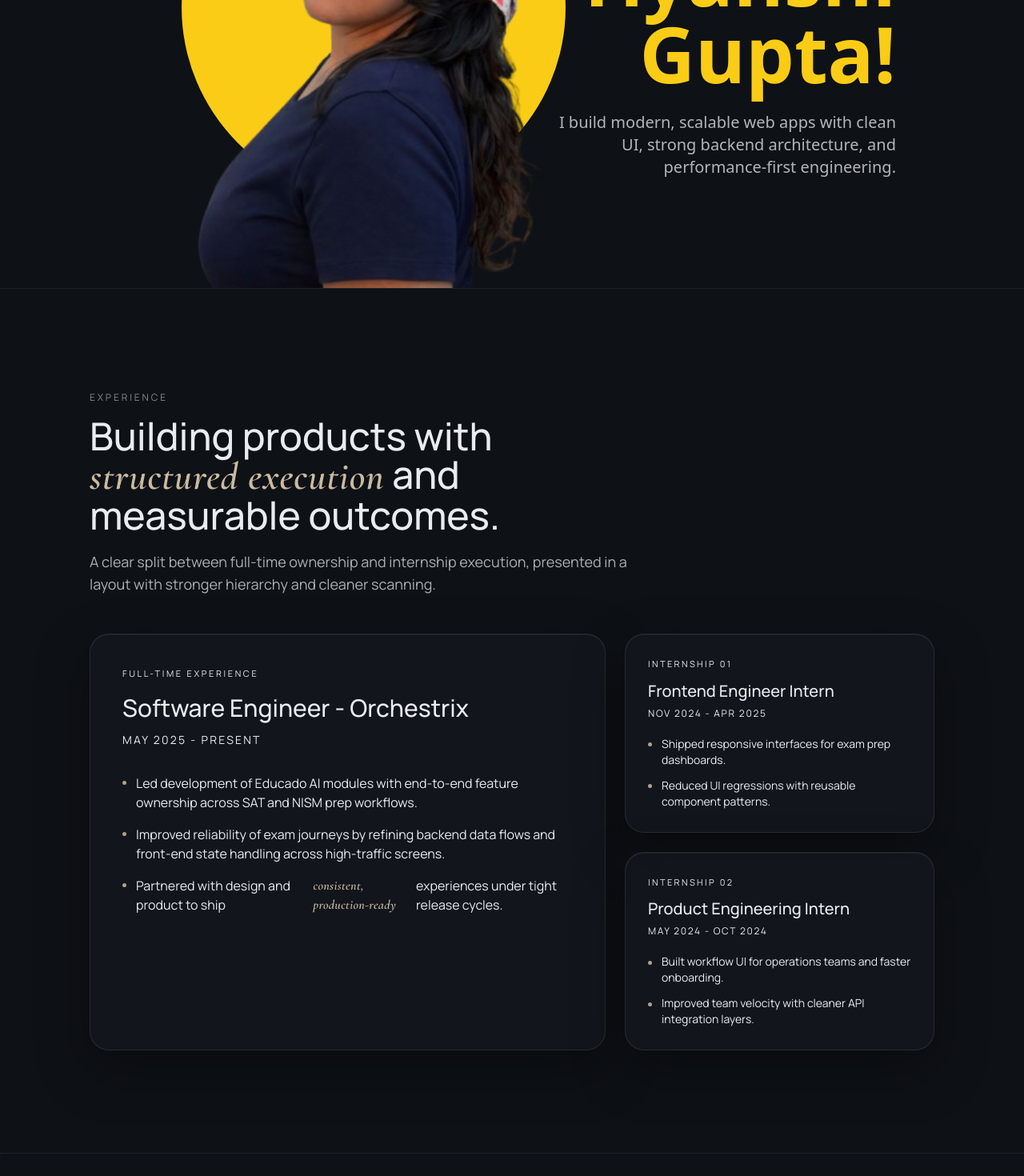
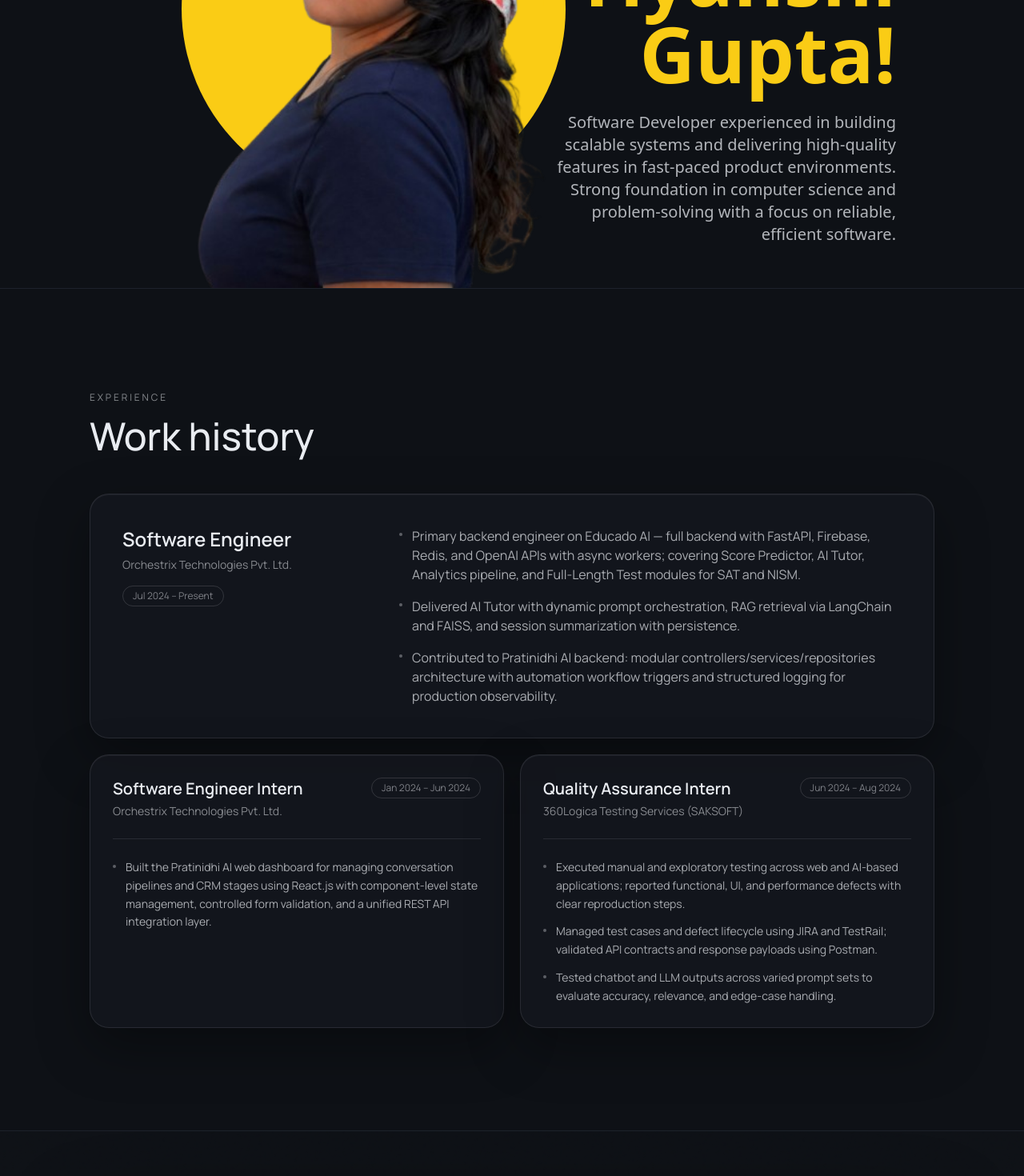
Before and after one commit to priyanshi226/portfolio_pri, a React (Vite) app: page / in a window 1280 px wide. Shown: the part 440-1910 px from the top of the page at 80% size. Built offline with nearby package versions, Linux system fonts and the light colour scheme.

Commit message:
ui changes

```diff
--- a/src/components/ui/cinematic-landing-hero.tsx
+++ b/src/components/ui/cinematic-landing-hero.tsx
@@ -429,16 +429,16 @@ export function CinematicHero({
 
                 {/* Floating Cards - Positioned outside phone mockup */}
                 <div className="floating-badge floating-ui-badge absolute top-8 -left-24 lg:top-8 lg:-left-24 z-20 flex flex-col gap-2 rounded-xl p-3 lg:gap-3 lg:rounded-2xl lg:p-4 w-52 lg:w-64">
-                  <p className="text-xs font-bold tracking-tight text-white lg:text-sm uppercase">SAT Module</p>
+                  <p className="text-xs font-bold tracking-tight text-white lg:text-sm uppercase">SAT Exam</p>
                   <p className="text-[10px] font-medium text-blue-200/70 lg:text-xs leading-relaxed">
-                    Developed features for SAT preparation platform. Implemented mock tests, performance tracking, and analytics with focus on scalable UI and real-time data handling.
+                    Score Predictor with exam-aware question assembly, pass-probability computation, and Full-Length Test module with blueprint-driven mock generation, randomized ordering, and score and topic breakdown.
                   </p>
                 </div>
 
                 <div className="floating-badge floating-ui-badge absolute bottom-8 -right-12 lg:bottom-8 lg:-right-12 z-20 flex flex-col gap-2 rounded-xl p-3 lg:gap-3 lg:rounded-2xl lg:p-4 w-52 lg:w-64">
-                  <p className="text-xs font-bold tracking-tight text-white lg:text-sm uppercase">NISM Module</p>
+                  <p className="text-xs font-bold tracking-tight text-white lg:text-sm uppercase">NISM Exam</p>
                   <p className="text-[10px] font-medium text-blue-200/70 lg:text-xs leading-relaxed">
-                    Built and adapted system for finance-based certification exams. Designed mock test flows, dashboard integration, and ensured alignment with exam-specific requirements.
+                    AI Tutor with dynamic prompt orchestration, RAG retrieval via LangChain, FAISS, and OpenAI embeddings, and Analytics pipeline with strength and weakness detection and personalized performance insights.
                   </p>
                 </div>
               </div>
--- a/src/components/ui/demo.tsx
+++ b/src/components/ui/demo.tsx
@@ -17,25 +17,27 @@ const reveal = {
 const MinimalistHeroDemo = () => {
   const navLinks = [
     { label: 'HOME', href: '#' },
-    { label: 'PRODUCT', href: '#' },
-    { label: 'STORE', href: '#' },
-    { label: 'ABOUT US', href: '#' },
+    { label: 'EXPERIENCE', href: '#experience' },
+    { label: 'PROJECTS', href: '#projects' },
+    { label: 'SKILLS', href: '#skills' },
+    { label: 'CONTACT', href: '#contact' },
   ]
 
   const socialLinks = [
     { icon: Globe, href: '#' },
-    { icon: Mail, href: '#' },
-    { icon: Briefcase, href: '#' },
-    { icon: SquareUser, href: '#' },
+    { icon: Mail, href: 'mailto:priyanshigupta0303@gmail.com' },
+    { icon: Briefcase, href: 'https://www.linkedin.com/in/priyanshi-gupta' },
+    { icon: SquareUser, href: 'https://github.com/priyanshi-gupta' },
   ]
 
   return (
     <div className="bg-background text-foreground">
       <section className="h-screen">
         <MinimalistHero
-          logoText="mnmlst."
+          logoText="PG."
           navLinks={navLinks}
-          mainText="I build modern, scalable web apps with clean UI, strong backend architecture, and performance-first engineering."
+          resumeHref="/portfolio_pri/resume.pdf"
+          mainText="Software Developer experienced in building scalable systems and delivering high-quality features in fast-paced product environments. Strong foundation in computer science and problem-solving with a focus on reliable, efficient software."
           imageSrc="image.png"
           imageAlt="Portfolio hero image."
           overlayText={{
@@ -43,7 +45,7 @@ const MinimalistHeroDemo = () => {
             part2: 'Priyanshi Gupta!',
           }}
           socialLinks={socialLinks}
-          locationText="Arlington Heights, IL"
+          locationText="Patiala, India"
         />
       </section>
 
@@ -58,54 +60,50 @@ const MinimalistHeroDemo = () => {
           >
             <p className="eyebrow">Experience</p>
             <h2 className="section-heading mt-4">
-              Building products with{' '}
-              <span className="highlight-phrase">structured execution</span> and
-              measurable outcomes.
+              Work history
             </h2>
-            <p className="section-body mt-5">
-              A clear split between full-time ownership and internship execution,
-              presented in a layout with stronger hierarchy and cleaner scanning.
-            </p>
           </motion.div>
 
-          <div className="grid gap-6 lg:grid-cols-[1.25fr_0.75fr]">
+          <div className="space-y-5">
+
+            {/* Full-width horizontal: Software Engineer */}
             <motion.article
               variants={reveal}
               initial="hidden"
               whileInView="show"
-              viewport={{ once: true, amount: 0.2 }}
-              className="soft-card h-full min-h-[30rem] p-8 sm:p-10"
+              viewport={{ once: true, amount: 0.15 }}
+              className="soft-card p-8 sm:p-10"
             >
-              <p className="text-[11px] uppercase tracking-[0.24em] text-foreground/54">
-                Full-Time Experience
+              <div className="grid gap-8 md:grid-cols-[1fr_2fr]">
+                <div>
+                  <h3 className="text-2xl font-semibold text-foreground">
+                    Software Engineer
+                  </h3>
+                  <p className="mt-1.5 text-sm text-foreground/55">
+                    Orchestrix Technologies Pvt. Ltd.
                   </p>
-              <h3 className="mt-4 text-2xl font-medium leading-tight text-foreground sm:text-3xl">
-                Software Engineer - Orchestrix
-              </h3>
-              <p className="mt-3 text-sm uppercase tracking-[0.16em] text-foreground/56">
-                May 2025 - Present
-              </p>
-              <ul className="mt-8 space-y-4">
-                <li className="flex gap-3 text-sm leading-relaxed text-foreground/74 sm:text-base">
-                  <span className="mt-[0.56rem] h-[5px] w-[5px] shrink-0 rounded-full bg-[hsl(var(--accent-soft))]" />
-                  Led development of Educado AI modules with end-to-end feature
-                  ownership across SAT and NISM prep workflows.
+                  <span className="mt-4 inline-block rounded-full border border-foreground/15 px-3 py-1 text-xs text-foreground/50">
+                    Jul 2024 – Present
+                  </span>
+                </div>
+                <ul className="space-y-4">
+                  {[
+                    'Primary backend engineer on Educado AI — full backend with FastAPI, Firebase, Redis, and OpenAI APIs with async workers; covering Score Predictor, AI Tutor, Analytics pipeline, and Full-Length Test modules for SAT and NISM.',
+                    'Delivered AI Tutor with dynamic prompt orchestration, RAG retrieval via LangChain and FAISS, and session summarization with persistence.',
+                    'Contributed to Pratinidhi AI backend: modular controllers/services/repositories architecture with automation workflow triggers and structured logging for production observability.',
+                  ].map((point) => (
+                    <li key={point} className="flex gap-3 text-sm leading-relaxed text-foreground/70 sm:text-base">
+                      <span className="mt-[0.5rem] h-[4px] w-[4px] shrink-0 rounded-full bg-foreground/35" />
+                      {point}
                     </li>
-                <li className="flex gap-3 text-sm leading-relaxed text-foreground/74 sm:text-base">
-                  <span className="mt-[0.56rem] h-[5px] w-[5px] shrink-0 rounded-full bg-[hsl(var(--accent-soft))]" />
-                  Improved reliability of exam journeys by refining backend data
-                  flows and front-end state handling across high-traffic screens.
-                </li>
-                <li className="flex gap-3 text-sm leading-relaxed text-foreground/74 sm:text-base">
-                  <span className="mt-[0.56rem] h-[5px] w-[5px] shrink-0 rounded-full bg-[hsl(var(--accent-soft))]" />
-                  Partnered with design and product to ship{' '}
-                  <span className="highlight-phrase">consistent, production-ready</span>{' '}
-                  experiences under tight release cycles.
-                </li>
+                  ))}
                 </ul>
+              </div>
             </motion.article>
 
-            <div className="grid gap-6">
+            {/* Bottom row: two internships side by side */}
+            <div className="grid gap-5 md:grid-cols-2">
+
               <motion.article
                 variants={reveal}
                 initial="hidden"
@@ -113,24 +111,24 @@ const MinimalistHeroDemo = () => {
                 viewport={{ once: true, amount: 0.2 }}
                 className="soft-card p-7"
               >
-                <p className="text-[11px] uppercase tracking-[0.22em] text-foreground/54">
-                  Internship 01
-                </p>
-                <h3 className="mt-3 text-xl font-medium leading-tight text-foreground">
-                  Frontend Engineer Intern
-                </h3>
-                <p className="mt-2 text-xs uppercase tracking-[0.14em] text-foreground/56">
-                  Nov 2024 - Apr 2025
-                </p>
-                <ul className="mt-5 space-y-3">
-                  <li className="flex gap-3 text-sm text-foreground/72">
-                    <span className="mt-[0.55rem] h-[5px] w-[5px] shrink-0 rounded-full bg-[hsl(var(--accent-soft))]" />
-                    Shipped responsive interfaces for exam prep dashboards.
+                <div className="flex flex-wrap items-start justify-between gap-3">
+                  <div>
+                    <h3 className="text-xl font-semibold text-foreground">Software Engineer Intern</h3>
+                    <p className="mt-1 text-sm text-foreground/55">Orchestrix Technologies Pvt. Ltd.</p>
+                  </div>
+                  <span className="shrink-0 rounded-full border border-foreground/15 px-3 py-1 text-xs text-foreground/50">
+                    Jan 2024 – Jun 2024
+                  </span>
+                </div>
+                <ul className="mt-6 space-y-3 border-t border-foreground/10 pt-6">
+                  {[
+                    'Built the Pratinidhi AI web dashboard for managing conversation pipelines and CRM stages using React.js with component-level state management, controlled form validation, and a unified REST API integration layer.',
+                  ].map((point) => (
+                    <li key={point} className="flex gap-3 text-sm leading-relaxed text-foreground/70">
+                      <span className="mt-[0.5rem] h-[4px] w-[4px] shrink-0 rounded-full bg-foreground/35" />
+                      {point}
                     </li>
-                  <li className="flex gap-3 text-sm text-foreground/72">
-                    <span className="mt-[0.55rem] h-[5px] w-[5px] shrink-0 rounded-full bg-[hsl(var(--accent-soft))]" />
-                    Reduced UI regressions with reusable component patterns.
-                  </li>
+                  ))}
                 </ul>
               </motion.article>
 
@@ -141,50 +139,53 @@ const MinimalistHeroDemo = () => {
                 viewport={{ once: true, amount: 0.2 }}
                 className="soft-card p-7"
               >
-                <p className="text-[11px] uppercase tracking-[0.22em] text-foreground/54">
-                  Internship 02
-                </p>
-                <h3 className="mt-3 text-xl font-medium leading-tight text-foreground">
-                  Product Engineering Intern
-                </h3>
-                <p className="mt-2 text-xs uppercase tracking-[0.14em] text-foreground/56">
-                  May 2024 - Oct 2024
-                </p>
-                <ul className="mt-5 space-y-3">
-                  <li className="flex gap-3 text-sm text-foreground/72">
-                    <span className="mt-[0.55rem] h-[5px] w-[5px] shrink-0 rounded-full bg-[hsl(var(--accent-soft))]" />
-                    Built workflow UI for operations teams and faster onboarding.
+                <div className="flex flex-wrap items-start justify-between gap-3">
+                  <div>
+                    <h3 className="text-xl font-semibold text-foreground">Quality Assurance Intern</h3>
+                    <p className="mt-1 text-sm text-foreground/55">360Logica Testing Services (SAKSOFT)</p>
+                  </div>
+                  <span className="shrink-0 rounded-full border border-foreground/15 px-3 py-1 text-xs text-foreground/50">
+                    Jun 2024 – Aug 2024
+                  </span>
+                </div>
+                <ul className="mt-6 space-y-3 border-t border-foreground/10 pt-6">
+                  {[
+                    'Executed manual and exploratory testing across web and AI-based applications; reported functional, UI, and performance defects with clear reproduction steps.',
+                    'Managed test cases and defect lifecycle using JIRA and TestRail; validated API contracts and response payloads using Postman.',
+                    'Tested chatbot and LLM outputs across varied prompt sets to evaluate accuracy, relevance, and edge-case handling.',
+                  ].map((point) => (
+                    <li key={point} className="flex gap-3 text-sm leading-relaxed text-foreground/70">
+                      <span className="mt-[0.5rem] h-[4px] w-[4px] shrink-0 rounded-full bg-foreground/35" />
+                      {point}
                     </li>
-                  <li className="flex gap-3 text-sm text-foreground/72">
-                    <span className="mt-[0.55rem] h-[5px] w-[5px] shrink-0 rounded-full bg-[hsl(var(--accent-soft))]" />
-                    Improved team velocity with cleaner API integration layers.
-                  </li>
+                  ))}
                 </ul>
               </motion.article>
+
             </div>
           </div>
         </div>
       </section>
 
-      <section id="projects" className="relative min-h-screen overflow-hidden section-divider">
+      <section id="projects" className="relative min-h-screen overflow-hidden section-divider" aria-label="Projects">
         <CinematicHero
           brandName="Educado AI"
-          tagline1="Designing resilient systems,"
-          tagline2="shipping delightful products."
-          cardHeading="Building Scalable EdTech Solutions"
-          cardDescription="At Orchestrix, I contributed to Educado AI—a comprehensive exam preparation platform. Developed end-to-end features for SAT and NISM modules, focusing on scalable architecture, real-time performance tracking, and seamless user experience across complex exam workflows."
+          tagline1="AI Learning Platform"
+          tagline2="NISM and SAT"
+          cardHeading="Educado AI — AI Learning Platform (NISM and SAT)"
+          cardDescription="Built the full backend using FastAPI, Firebase Auth, Firestore, Redis, and OpenAI APIs with async background workers; designed for low-latency reads and eventual-consistency writes at scale. Delivered Score Predictor, AI Tutor, Analytics pipeline, and Full-Length Test modules for both SAT and NISM exam preparation."
           metricValue={420}
           metricLabel="Days of Building"
-          ctaHeading="Build with me."
-          ctaDescription="Explore how I turn ideas into production-ready experiences with clear architecture and strong visual craft."
+          ctaHeading="Primary backend engineer, near-sole ownership."
+          ctaDescription="Shipped Score Predictor, AI Tutor flow, Analytics pipeline, and Full-Length Test module — covering exam-aware question assembly, RAG retrieval via LangChain and FAISS, async event ingestion, and entitlement-aware trial gating."
         />
       </section>
 
       <section className="relative min-h-screen overflow-hidden">
         <LaptopHero
           projectName="Pratinidhi AI"
-          heading="Agent Workflows at Scale"
-          description="Architected intelligent agent pipelines for business automation with guardrails, evaluations, and real-world deployments. Implemented template-based workflows for rapid domain adaptation and measurable impact on handoff rates and resolution quality."
+          heading="AI Agent and CRM Workflow Platform"
+          description="Built a web dashboard for managing conversation pipelines and CRM stages using React.js with component-level state management, controlled form validation, and a unified REST API integration layer. Worked on a modular backend following controllers/services/repositories pattern, covering intake, qualification, routing, and lifecycle tracking of customer interactions."
         />
       </section>
 
@@ -219,7 +220,22 @@ const MinimalistHeroDemo = () => {
             </h2>
           </motion.div>
 
-          <div className="grid gap-6 md:grid-cols-3">
+          <div className="grid gap-6 md:grid-cols-2 lg:grid-cols-3">
+            <motion.article
+              variants={reveal}
+              initial="hidden"
+              whileInView="show"
+              viewport={{ once: true, amount: 0.2 }}
+              className="soft-card p-6"
+            >
+              <p className="text-[11px] uppercase tracking-[0.2em] text-foreground/54">
+                Languages
+              </p>
+              <p className="mt-4 text-sm leading-relaxed text-foreground/72">
+                C++, Python, JavaScript, TypeScript
+              </p>
+            </motion.article>
+
             <motion.article
               variants={reveal}
               initial="hidden"
@@ -231,8 +247,7 @@ const MinimalistHeroDemo = () => {
                 Frontend
               </p>
               <p className="mt-4 text-sm leading-relaxed text-foreground/72">
-                React, TypeScript, Tailwind CSS, Framer Motion, GSAP, Responsive
-                System Design
+                React.js, Tailwind CSS, Flutter
               </p>
             </motion.article>
 
@@ -247,8 +262,7 @@ const MinimalistHeroDemo = () => {
                 Backend
               </p>
               <p className="mt-4 text-sm leading-relaxed text-foreground/72">
-                Node.js, REST APIs, Authentication, Data Modeling, Workflow
-                Orchestration
+                FastAPI (Python), REST API Design, JWT Authentication, Microservices
               </p>
             </motion.article>
 
@@ -260,36 +274,28 @@ const MinimalistHeroDemo = () => {
               className="soft-card p-6"
             >
               <p className="text-[11px] uppercase tracking-[0.2em] text-foreground/54">
-                Tools
+                AI / LLM
               </p>
               <p className="mt-4 text-sm leading-relaxed text-foreground/72">
-                Git, Postman, Figma, Vite, CI/CD, Performance Profiling and QA
-                Workflows
+                OpenAI APIs, LangChain, FAISS, RAG Pipelines, Prompt Engineering
               </p>
             </motion.article>
-          </div>
-        </div>
-      </section>
 
-      <section id="about" className="section-spacing section-divider">
-        <div className="section-shell">
-          <motion.div
+            <motion.article
               variants={reveal}
               initial="hidden"
               whileInView="show"
               viewport={{ once: true, amount: 0.2 }}
-            className="soft-card max-w-4xl p-8 sm:p-10"
+              className="soft-card p-6 md:col-span-2 lg:col-span-1"
             >
-            <p className="eyebrow">About / Approach</p>
-            <p className="mt-5 text-base leading-relaxed text-foreground/74 sm:text-lg">
-              I like to work with clear product intent, lean iterations, and a
-              strong handoff loop between design and engineering. My process
-              emphasizes <span className="highlight-phrase">systems thinking</span>,
-              practical architecture, and{' '}
-              <span className="highlight-phrase">high ownership execution</span>{' '}
-              from early prototypes to production release.
+              <p className="text-[11px] uppercase tracking-[0.2em] text-foreground/54">
+                Databases &amp; Infra
               </p>
-          </motion.div>
+              <p className="mt-4 text-sm leading-relaxed text-foreground/72">
+                MongoDB, Firebase (Auth + Firestore), Redis, SQL, Docker, CI/CD, Git
+              </p>
+            </motion.article>
+          </div>
         </div>
       </section>
 
@@ -313,13 +319,13 @@ const MinimalistHeroDemo = () => {
             </p>
             <div className="mt-8 flex flex-wrap gap-3">
               <a
-                href="mailto:youremail@example.com"
+                href="mailto:priyanshigupta0303@gmail.com"
                 className="rounded-full border border-foreground/16 px-4 py-2 text-xs uppercase tracking-[0.15em] text-foreground/70 transition-colors hover:border-foreground/30 hover:text-foreground"
               >
                 Email
               </a>
               <a
-                href="#"
+                href="https://www.linkedin.com/in/priyanshi-gupta"
                 target="_blank"
                 rel="noopener noreferrer"
                 className="rounded-full border border-foreground/16 px-4 py-2 text-xs uppercase tracking-[0.15em] text-foreground/70 transition-colors hover:border-foreground/30 hover:text-foreground"
@@ -327,12 +333,19 @@ const MinimalistHeroDemo = () => {
                 LinkedIn
               </a>
               <a
-                href="#"
+                href="https://github.com/priyanshi-gupta"
                 target="_blank"
                 rel="noopener noreferrer"
                 className="rounded-full border border-foreground/16 px-4 py-2 text-xs uppercase tracking-[0.15em] text-foreground/70 transition-colors hover:border-foreground/30 hover:text-foreground"
               >
                 GitHub
+              </a>
+              <a
+                href="/portfolio_pri/resume.pdf"
+                download
+                className="rounded-full border border-foreground/30 px-4 py-2 text-xs uppercase tracking-[0.15em] text-foreground/80 transition-colors hover:border-foreground/60 hover:text-foreground"
+              >
+                Download Resume
               </a>
             </div>
           </motion.div>
--- a/src/index.css
+++ b/src/index.css
@@ -1,4 +1,4 @@
-@import url('https://fonts.googleapis.com/css2?family=Cormorant+Garamond:ital,wght@1,500;1,600&family=Manrope:wght@400;500;600&display=swap');
+@import url('https://fonts.googleapis.com/css2?family=Manrope:wght@400;500;600&display=swap');
 
 @tailwind base;
 @tailwind components;
@@ -74,8 +74,6 @@
 
   .highlight-phrase {
     color: hsl(var(--accent));
-    font-family: 'Cormorant Garamond', Georgia, serif;
-    font-style: italic;
     font-weight: 600;
     letter-spacing: 0.02em;
   }
```
Also changed, not shown: src/components/ui/laptop-hero.tsx (+4 -4 lines), src/components/ui/minimalist-hero.tsx (+11 -0 lines), 7 other files (tests, documents, lock files or other folders). Lines whose indentation alone changed are shown as unchanged.
